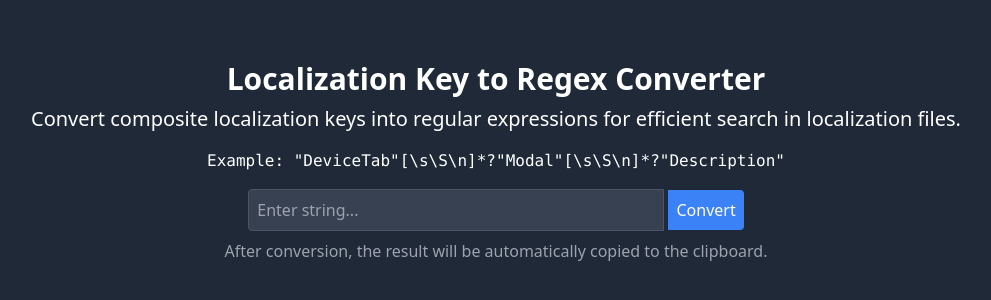
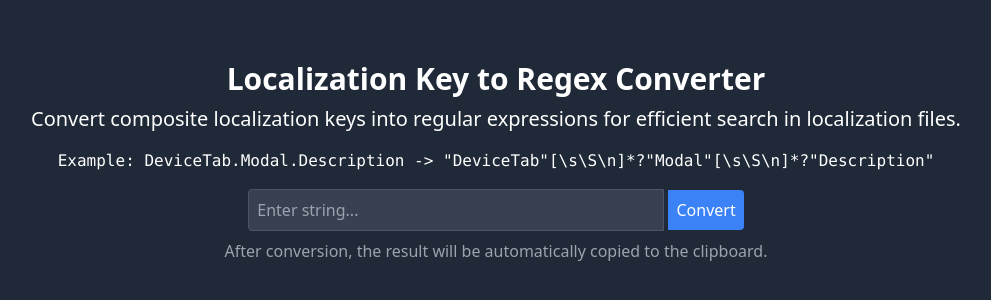
Before and after one commit to AleRaDev12/i18nNestedKeysSearchRegexConverter, a plain HTML site: page index.html in a window 1280 px wide. Shown: the part 186-486 px from the top of the page, without its empty margins (144-1135 px from the left). Drawn offline with nearby package versions, Linux system fonts and the light colour scheme.

Commit message:
fix: example text

```diff
--- a/index.html
+++ b/index.html
@@ -10,7 +10,7 @@
 <div class="container mx-auto px-4 text-center">
   <h1 class="text-3xl font-bold">Localization Key to Regex Converter</h1>
   <p class="text-xl mt-2">Convert composite localization keys into regular expressions for efficient search in localization files.</p>
-  <p class="font-mono mt-4">Example: "DeviceTab"[\s\S\n]*?"Modal"[\s\S\n]*?"Description"</p>
+  <p class="font-mono mt-4">Example: DeviceTab.Modal.Description -> "DeviceTab"[\s\S\n]*?"Modal"[\s\S\n]*?"Description"</p>
   <div class="mt-4">
     <input type="text" id="inputString" placeholder="Enter string..." class="p-2 bg-gray-700 border border-gray-600 rounded-l w-1/3 min-w-[300px] mx-auto focus:outline-none m-0">
     <button id="convertButton" class="p-2 bg-blue-500 rounded-r text-white">Convert</button>
```
